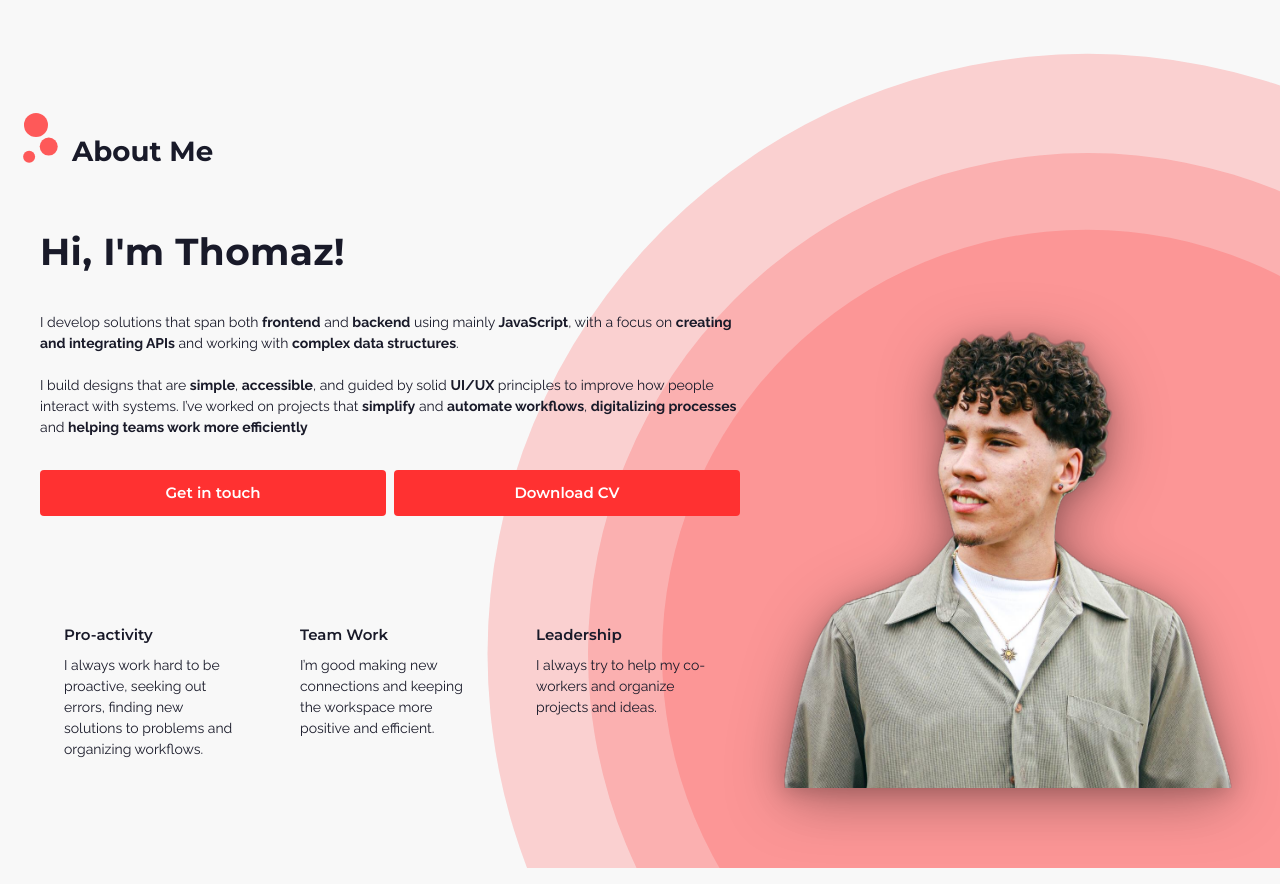
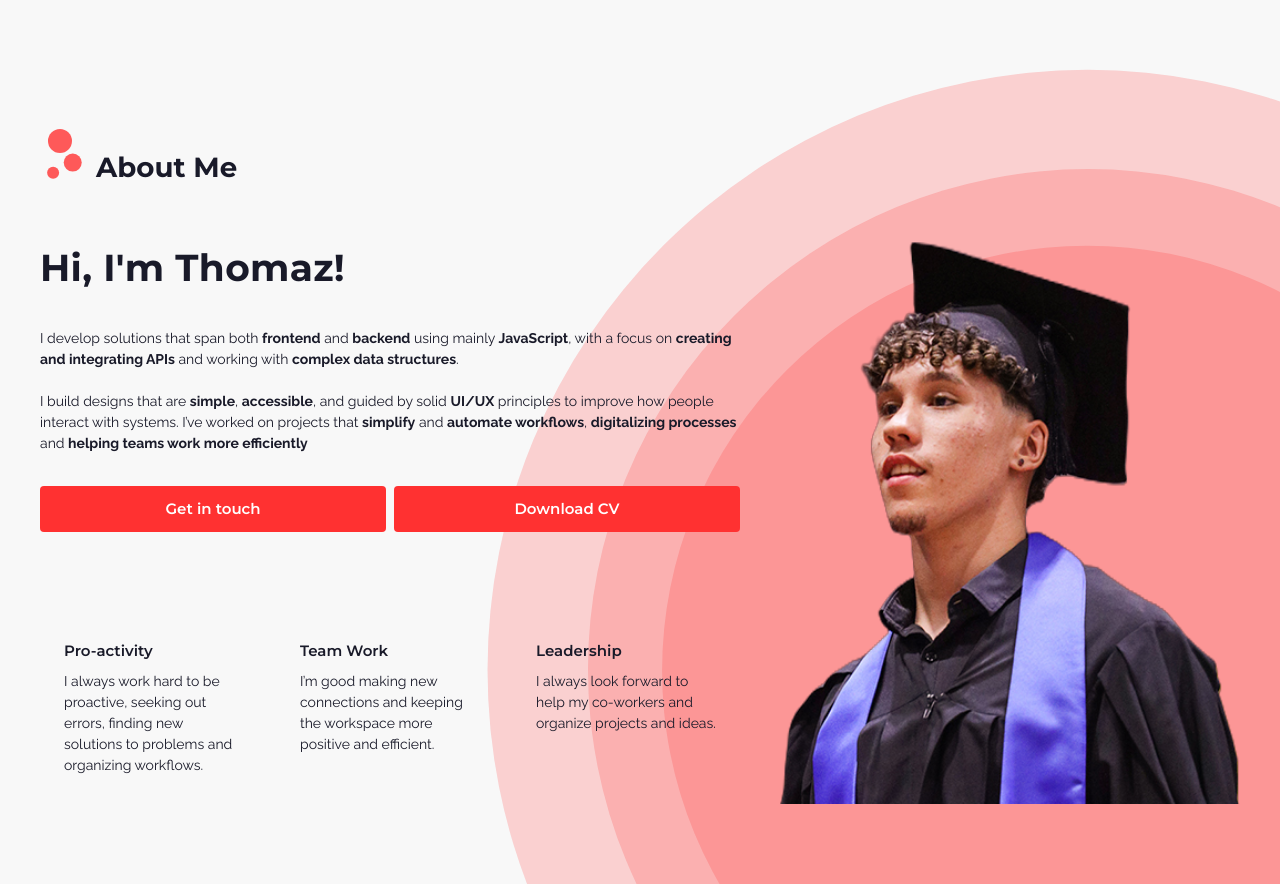
Before and after one commit to Th0mzzz/Th0mzzz-portfolio, a Next.js app: page / in a window 1280 px wide. Shown: the part 1300-2184 px from the top of the page. Built offline with nearby package versions, Linux system fonts and the light colour scheme.

Commit message:
feat: add new text and photo

```diff
--- a/src/components/AboutMe/index.tsx
+++ b/src/components/AboutMe/index.tsx
@@ -15,7 +15,6 @@ export default function AboutMe() {
                 id={"about"}
                 className={"relative overflow-hidden py-20 px-4"}
             >
-                <Title text={"About Me"}/>
                 <div className="section flex flex-col lg:flex-row items-end gap-10 justify-between">
 
                     <motion.div
@@ -24,6 +23,7 @@ export default function AboutMe() {
                         viewport={{once: true, amount: 0.3}}
                         transition={{duration: 0.7, ease: 'easeOut'}}
                         className="flex flex-col gap-4 py-4 max-w-[700px]">
+                        <Title text={"About Me"}/>
 
                         <h3 className={"supertitle"}>Hi, I&apos;m Thomaz!</h3>
                         <p className="text my-4 ">
@@ -71,7 +71,7 @@ export default function AboutMe() {
                             </BubbleHover>
                             <BubbleHover width={"100%"}>
                                 <h4 className="link">Leadership</h4>
-                                <p className="text mt-2">I always try to help my co-workers and organize projects and
+                                <p className="text mt-2">I always look forward to help my co-workers and organize projects and
                                     ideas.</p>
                             </BubbleHover>
                         </div>
@@ -84,10 +84,10 @@ export default function AboutMe() {
                         transition={{duration: 0.7, ease: 'easeOut'}}
                     >
                         <Image src={foto}
-                               alt={"Homem jovem branco com cabelos cacheados e barba curta castanhos claros, com camisa verde xadrez com camiseta branca por baixo e pingente de sol dourado "}
+                               alt={"Homem jovem branco com cabelos cacheados e barba curta castanhos claros, usando uma camisa azul clara, sorrindo e olhando para a câmera."}
                                style={{
                                    width: "100%",
-                                   filter: "drop-shadow(0 10px 30px rgba(0, 0, 0, 0.3)) drop-shadow(0 4px 10px rgba(0, 0, 0, 0.2))"
+                                   filter: "drop-shadow(2px 2px 0 10px var(--text)) "
                                }}
                         />
                     </motion.div>
--- a/src/components/BubbleHover/index.tsx
+++ b/src/components/BubbleHover/index.tsx
@@ -59,7 +59,7 @@ function BubbleHover({children, width = "fit-content"}: BubbleHoverProps) {
     }, [isHovered]);
 
     const variants = {
-        initial: {backgroundColor: "rgba(255, 49, 49, 0)", borderColor: "var(--border)"},
+        initial: {backgroundColor: "rgba(255, 49, 49, 0)", borderColor: "var(--border)", color: "var(--text)",},
         hovered: {backgroundColor: "var(--primary)", borderColor: "var(--primary)", color: "#fff"},
     };
 
```
Also changed, not shown: src/assets/img/foto.PNG.
